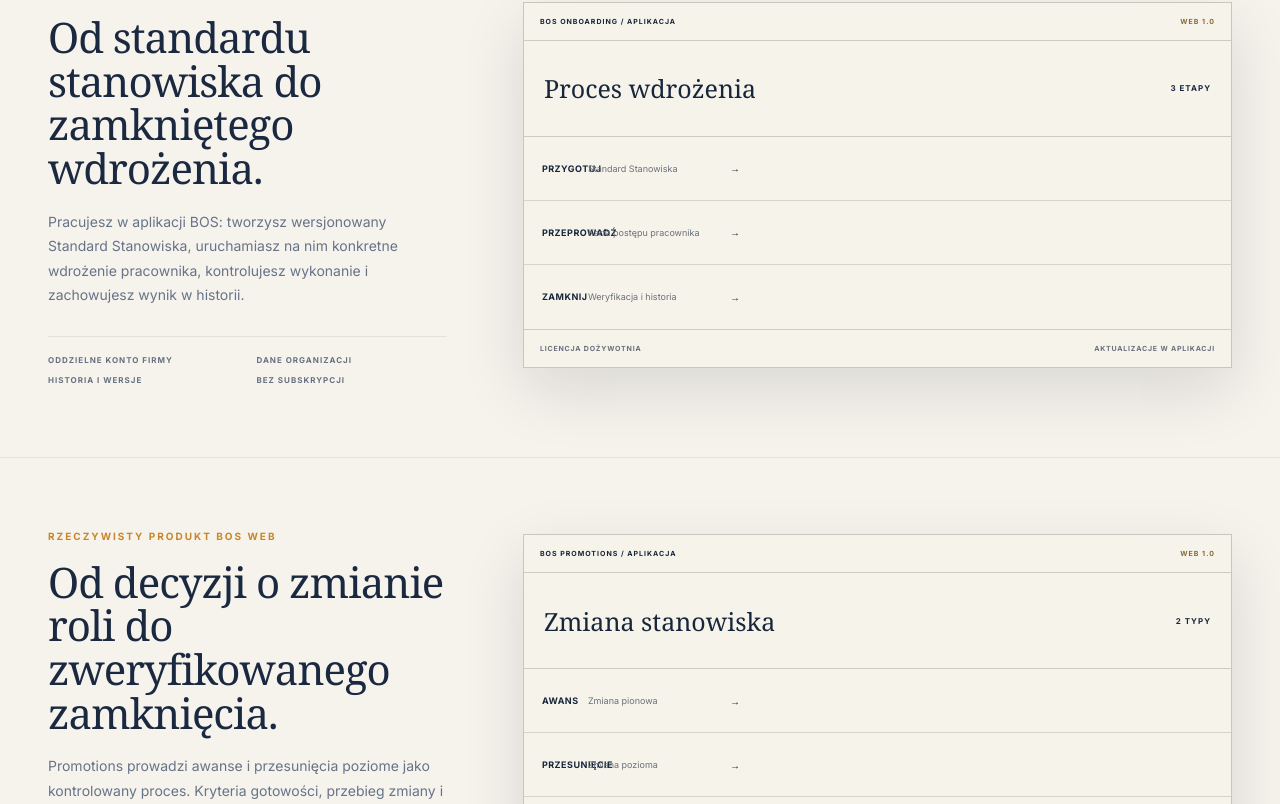
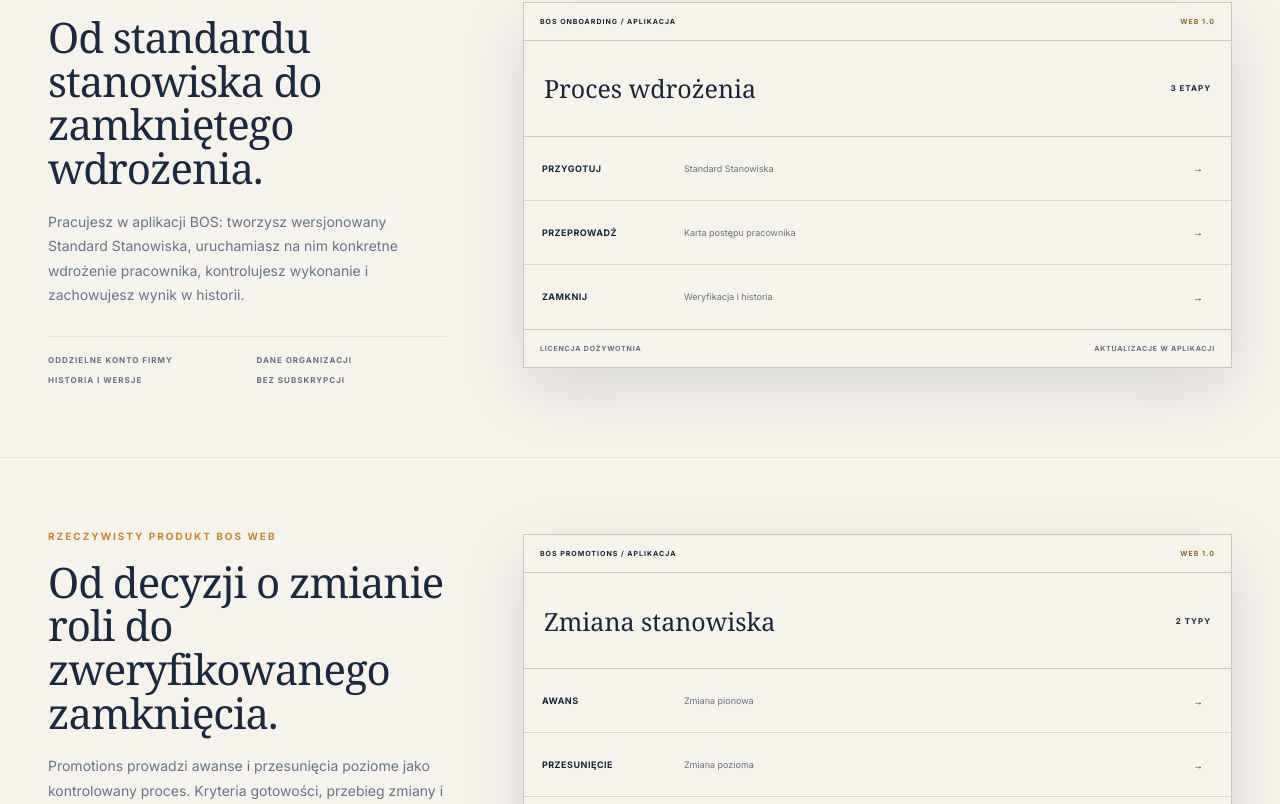
Before and after one commit to vernegroup/bos-platform, a Next.js app: page / in a window 1280 px wide. Shown: the part 2976-3780 px from the top of the page. Built offline with nearby package versions, Linux system fonts and the light colour scheme.

Commit message:
Realign product previews after removing numbering

```diff
--- a/app/product-stage.css
+++ b/app/product-stage.css
@@ -450,10 +450,10 @@
 .bos-platform-preview>header b{color:#8a6b2f}
 .bos-platform-preview-head{min-height:96px;padding:20px;display:flex;align-items:center;justify-content:space-between;border-bottom:1px solid #cfcbc1}
 .bos-platform-preview-head div{display:flex;flex-direction:column;gap:6px}.bos-platform-preview-head small{font-size:7px;letter-spacing:1px;color:#8a6b2f}.bos-platform-preview-head strong{font-family:Georgia,"Times New Roman",serif;font-size:25px;font-weight:400}.bos-platform-preview-head em{font-size:8px;font-style:normal;font-weight:700;letter-spacing:1px}
-.bos-platform-preview-grid>div{min-height:64px;padding:0 18px;border-bottom:1px solid #d7d3ca;display:grid;grid-template-columns:34px 130px minmax(0,1fr) 20px;gap:12px;align-items:center}
+.bos-platform-preview-grid>div{min-height:64px;padding:0 18px;border-bottom:1px solid #d7d3ca;display:grid;grid-template-columns:130px minmax(0,1fr) 20px;gap:12px;align-items:center}
 .bos-platform-preview-grid>div:last-child{border-bottom:0}.bos-platform-preview-grid span{font-size:8px;color:#9a8a6a}.bos-platform-preview-grid strong{font-size:9px;letter-spacing:.5px}.bos-platform-preview-grid small{font-size:9px;color:#69717a}.bos-platform-preview-grid i{font-style:normal;font-size:10px}
 .bos-platform-preview>footer{min-height:38px;padding:0 16px;border-top:1px solid #cfcbc1;display:flex;align-items:center;justify-content:space-between;color:#68717b;font-size:7px;font-weight:700;letter-spacing:.8px}
 .bos-product-story-mobile .bos-product-proof{display:none}
 @media(max-width:1180px){.bos-product-proof-grid{grid-template-columns:1fr;gap:34px}.bos-product-proof-copy{max-width:700px}}
-@media(max-width:800px){.bos-product-proof-desktop{display:none}.bos-product-story-mobile .bos-product-proof{display:block;padding:38px 0 52px}.bos-product-proof-grid{gap:26px}.bos-product-proof-copy h2{font-size:34px}.bos-platform-preview-grid>div{grid-template-columns:28px 105px minmax(0,1fr) 14px}}
-@media(max-width:560px){.bos-product-proof-copy h2{font-size:30px}.bos-product-proof-points{grid-template-columns:1fr}.bos-platform-preview-grid>div{padding:10px 12px;grid-template-columns:24px 1fr 14px}.bos-platform-preview-grid small{grid-column:2}.bos-platform-preview>footer{align-items:flex-start;flex-direction:column;justify-content:center;gap:4px}}
+@media(max-width:800px){.bos-product-proof-desktop{display:none}.bos-product-story-mobile .bos-product-proof{display:block;padding:38px 0 52px}.bos-product-proof-grid{gap:26px}.bos-product-proof-copy h2{font-size:34px}.bos-platform-preview-grid>div{grid-template-columns:105px minmax(0,1fr) 14px}}
+@media(max-width:560px){.bos-product-proof-copy h2{font-size:30px}.bos-product-proof-points{grid-template-columns:1fr}.bos-platform-preview-grid>div{padding:10px 12px;grid-template-columns:1fr 14px}.bos-platform-preview-grid small{grid-column:1}.bos-platform-preview>footer{align-items:flex-start;flex-direction:column;justify-content:center;gap:4px}}
```
